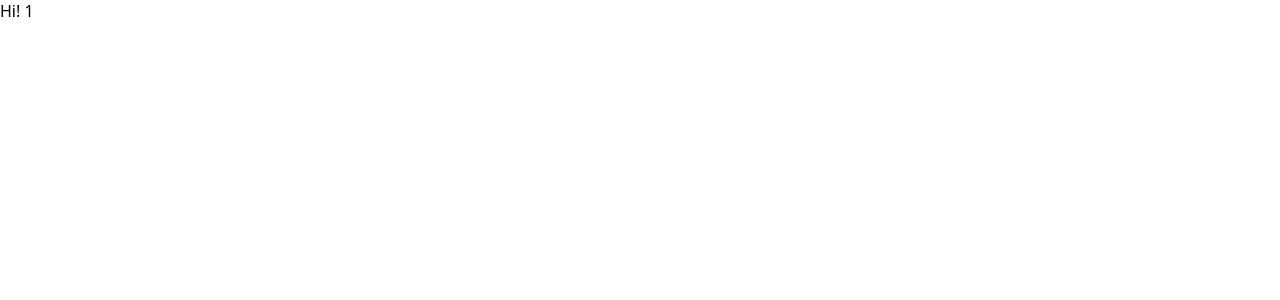
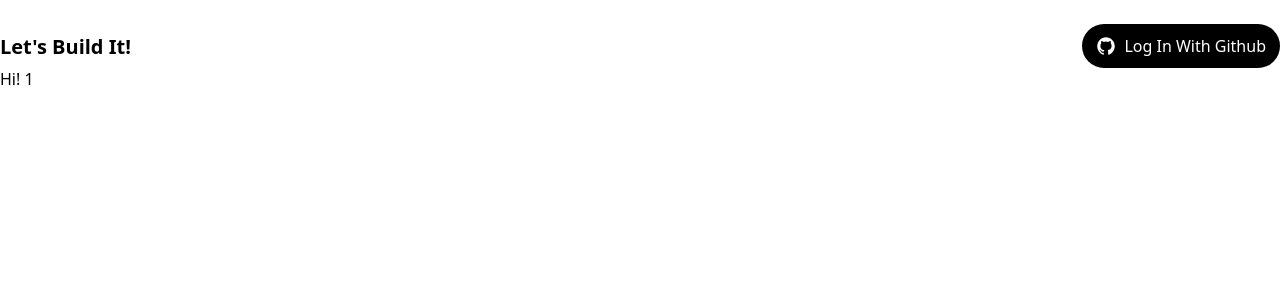
Before and after one commit to nicholasboyce/letsbuildit, a React (Vite) app in the folder client/: page /posts/1 in a window 1280 px wide. Shown: the top 300 px of the page. Built offline with nearby package versions, Linux system fonts and the light colour scheme.

Commit message:
Added page header to post page.

```diff
--- a/client/src/pages/FullPost/index.tsx
+++ b/client/src/pages/FullPost/index.tsx
@@ -1,8 +1,12 @@
+import { PageHeader } from '../../components';
 import { useParams } from "react-router-dom";
 
 export const FullPost = () => {
     const { id } = useParams();
     return (
-        <h1>Hi! {id}</h1>
+        <>
+            <PageHeader />
+            <h1>Hi! {id}</h1>
+        </>
     );
 };
```
